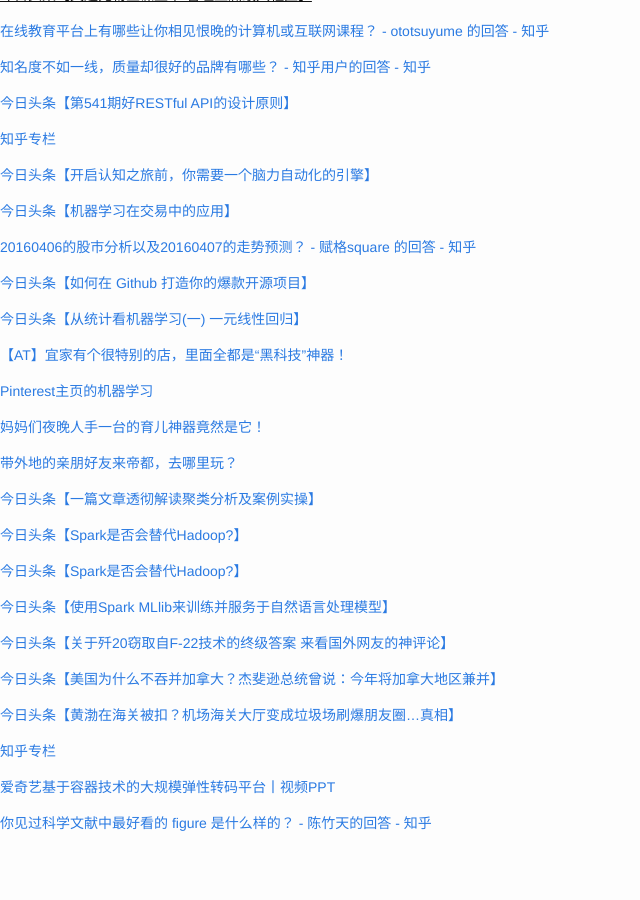
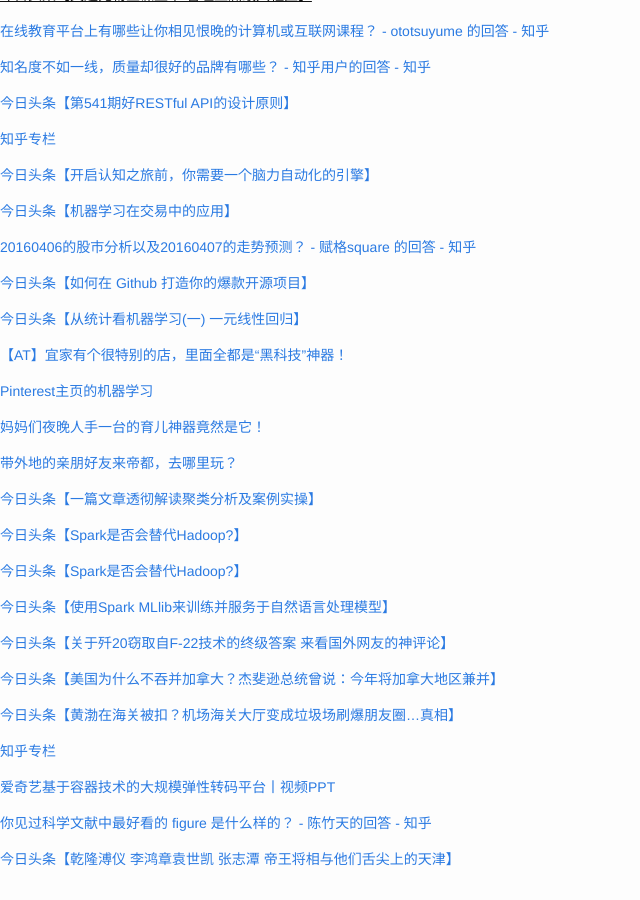
Before and after one commit to cnwarden/cnwarden.github.io, a Jekyll site: the page built from fav/index.md, in a window 1280 px wide and 900 px high, scrolled down 8850 px. Shown: the whole window, without its empty margins (0-640 px from the left). Built offline with Jekyll 4.4.1, drawn with Linux system fonts in a browser that asks for light colours; emoji names are drawn with the system emoji font; before the commit the page ends 9714 px from its top, so only the background shows below that.

Commit message:
auto commit

```diff
--- a/fav/index.md
+++ b/fav/index.md
@@ -536,3 +536,5 @@ title:  fav
 [爱奇艺基于容器技术的大规模弹性转码平台丨视频PPT](http://mp.weixin.qq.com/s?__biz=MjM5MDE0Mjc4MA==&mid=403467382&idx=1&sn=87259812fd48eb88d22976710989d25b&scene=0#rd)
 
 [你见过科学文献中最好看的 figure 是什么样的？ - 陈竹天的回答 - 知乎](http://www.zhihu.com/question/26529916/answer/33160645)
+
+[今日头条【乾隆溥仪 李鸿章袁世凯 张志潭 帝王将相与他们舌尖上的天津】](http://toutiao.com/group/6271724149987967234/?iid=3946525414&app=news_article&tt_from=android_share&utm_source=email&utm_medium=toutiao_android&utm_campaign=client_share)
```
